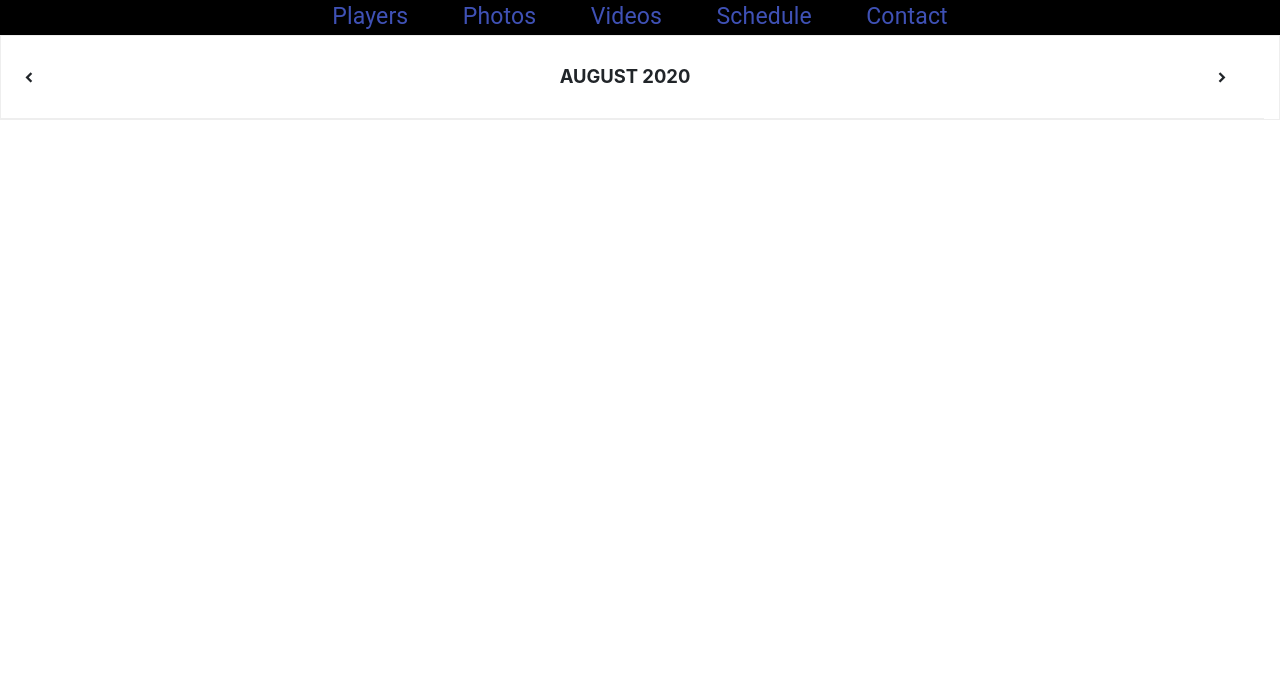
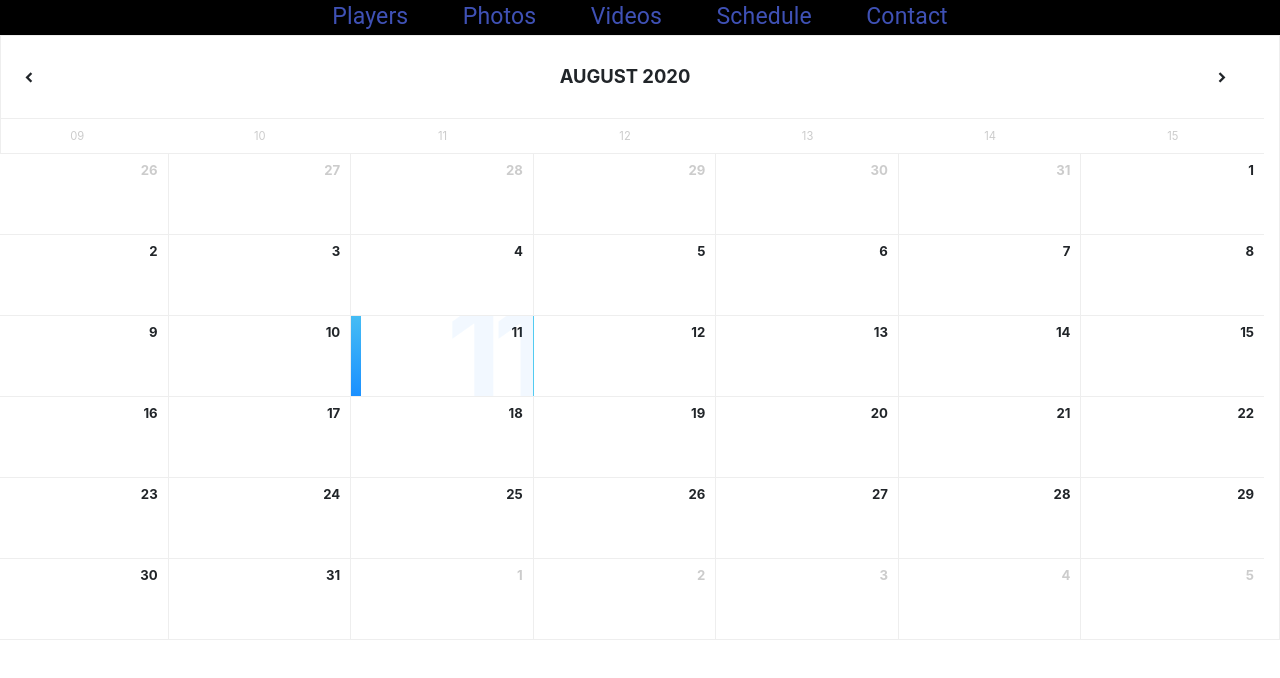
Before and after one commit to AdamHoffma/softball_stats, a React (Create React App) app in the folder client/: page /calendar in a window 1280 px wide. Shown: the top 678 px of the page. Built offline with nearby package versions, Linux system fonts and the light colour scheme.

Commit message:
calendar view built

```diff
--- a/client/src/Components/calendar/calendar.js
+++ b/client/src/Components/calendar/calendar.js
@@ -34,14 +34,78 @@
         </div>
     )
 }
-const renderDays = () => {}
-const renderCells = () => {}
-const onDateClick = day => {}
+const renderDays = () => {
+    const dateFormat = "dd"
+    const days = []
+
+    let startDate = dateFns.startOfWeek(state.currentMonth)
+
+    for (let i = 0; i < 7; i++){
+        days.push(
+            <div className="col col-center" key={i}>
+                {dateFns.format(dateFns.addDays(startDate, i), dateFormat)}
+            </div>
+        )
+    }
+    return <div className="days row">{days}</div>
+}
+
+const renderCells = () => {
+    const {currentMonth, selectedDate} = state
+    const monthStart = dateFns.startOfMonth(currentMonth)
+    const monthEnd = dateFns.endOfMonth(monthStart)
+    const startDate = dateFns.startOfWeek(monthStart)
+    const endDate = dateFns.endOfWeek(monthEnd)
+
+    const dateFormat = "d"
+    const rows = []
+
+    let days = []
+    let day = startDate
+    let formattedDate = ""
+
+    while (day <= endDate) {
+        for (let i = 0; i < 7; i++) {
+            formattedDate = dateFns.format(day, dateFormat)
+            const cloneDay = day
+            days.push(
+                <div
+                    className={`col cell ${
+                        !dateFns.isSameMonth(day, monthStart)
+                            ? "disabled"
+                            : dateFns.isSameDay(day, selectedDate) ? "selected" : ""
+                    }`}
+                    key={day}
+                    onClick={() => onDateClick(dateFns.parse(cloneDay))}
+                >
+                    <span className="number">{formattedDate}</span>
+                    <span className="bg">{formattedDate}</span>
+                </div>
+            )
+            day = dateFns.addDays(day, 1)
+        }
+        rows.push(
+            <div className="row" key={day}>
+                {days}
+            </div>
+        )
+        days = []
+    }
+    return <div className="body">{rows}</div>
+}
+
+const onDateClick = day => {
+    setState({
+        selectedDate: day
+    })
+}
+
 const nextMonth = () => {
     setState({
         currentMonth: dateFns.addMonths(state.currentMonth, 1)
     })
 }
+
 const prevMonth = () => {
     setState({
         currentMonth: dateFns.subMonths(state.currentMonth, 1)
```
